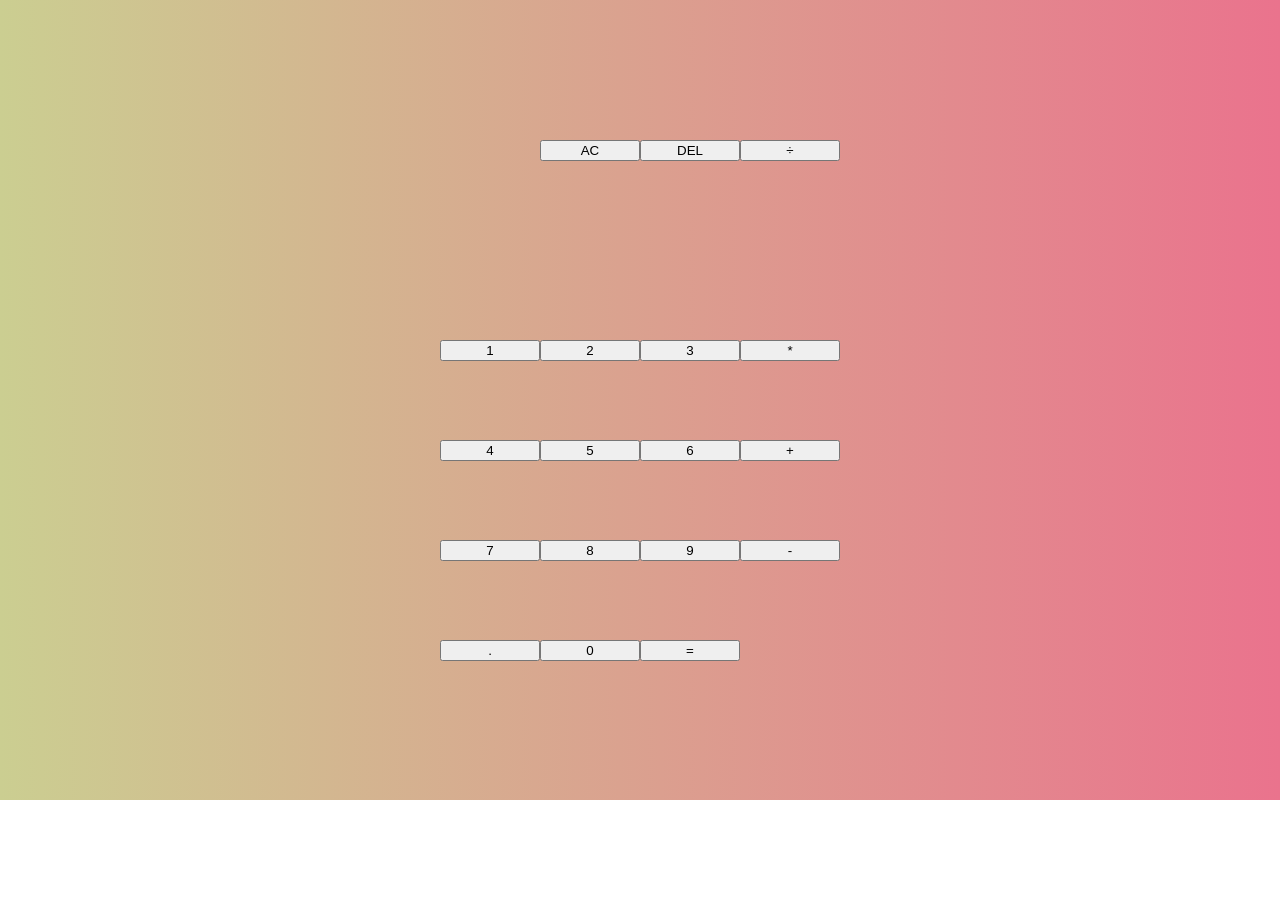
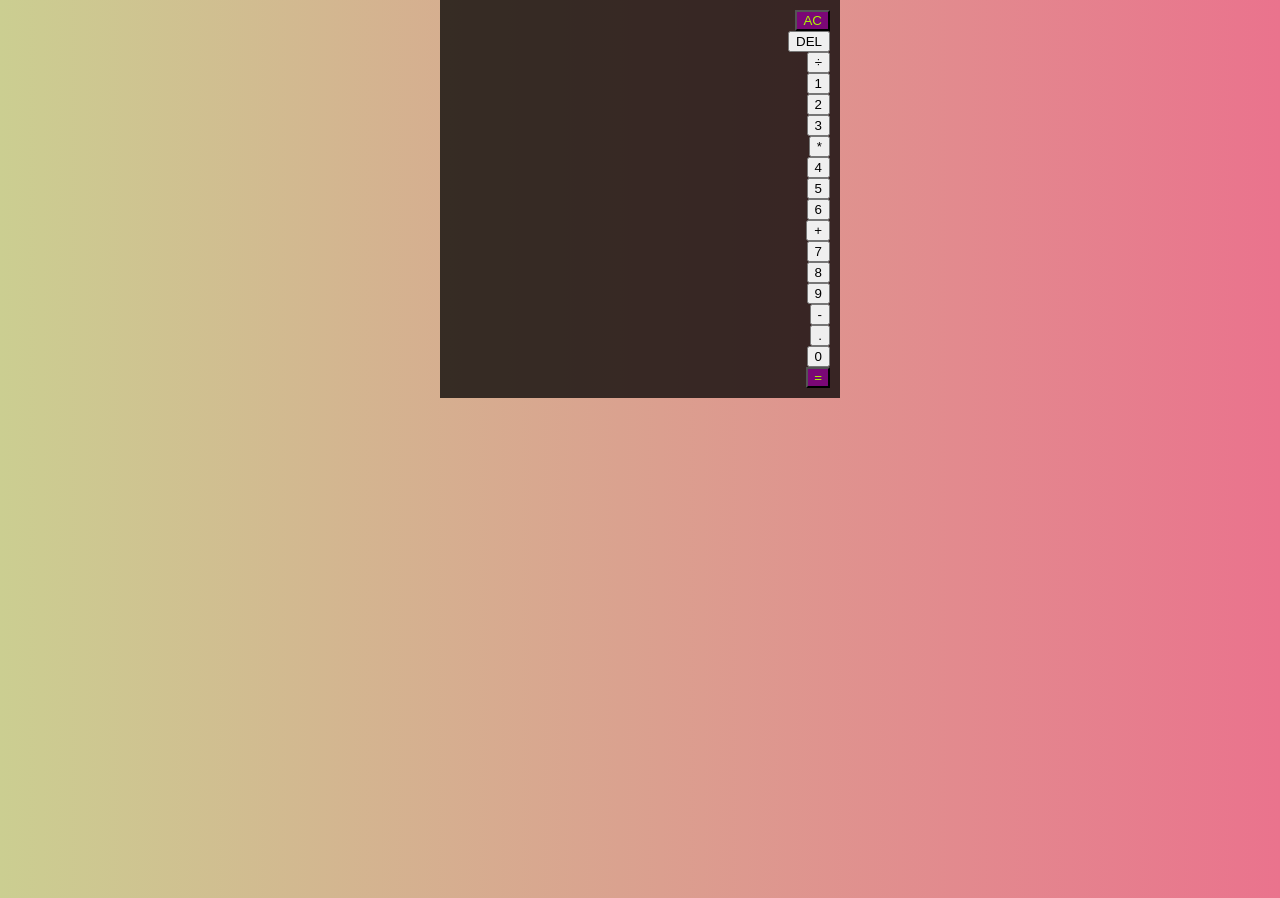
Before and after one commit to lomeintheory/Chrome-Extension, a browser extension: page index.html in a window 1280 px wide. Before the commit the page ends 800 px from the top, so only its background shows below. Drawn offline with Linux system fonts and the light colour scheme.

Commit message:
updating files

```diff
--- a/calculator.js
+++ b/calculator.js
@@ -0,0 +1,39 @@
+const numberButtons = document.querySelectorAll('[data-number]')
+const operationButtons = document.querySelectorAll('[data-operation]')
+const equalsButton = document.querySelector('[data-equals]')
+const deleteButton = document.querySelector('[data-delete]')
+const allClearButton = document.querySelector('[data-all-clear]')
+const previousOperandTextElement = document.querySelector('[data-previous-operand]')
+const currentOperandTextElement = document.querySelector('[data-current-operand]')
+
+
+class Calculator {
+    constructor(previousOperandTextElement, currentOperandTextElement) {
+      this.previousOperandTextElement = previousOperandTextElement
+      this.currentOperandTextElement = currentOperandTextElement
+      this.clear()
+  }
+
+clear() {
+    this.currentOperand = '';
+    this.previousOperand = '';
+    this.operation = undefined;
+}
+
+delete() {
+}
+
+appendNumber(number) {
+}
+
+chooseOperation(operation) {
+}
+
+compute() {
+}
+
+updateDisplay() {
+}
+}
+
+const calculator = new Calculator(previousOperandTextElement, currentOperandTextElement)
--- a/index.html
+++ b/index.html
@@ -8,29 +8,23 @@
     <script src="calculator.js" defer></script>
     <div class="calculator-grid">
         <div class="output">
-            <div class="previous-operand"></div>
-            <div class="current-operand"></div>
-        </div>
-        <button class="span-two">AC</button>
-        <button>DEL</button>
-        <button>÷</button>
-        <button>1</button>
-        <button>2</button>
-        <button>3</button>
-        <button>*</button>
-        <button>4</button>
-        <button>5</button>
-        <button>6</button>
-        <button>+</button>
-        <button>7</button>
-        <button>8</button>
-        <button>9</button>
-        <button>-</button>
-        <button>.</button>
-        <button>0</button>
-        <button class="span-two">=</button>
-    </div>
-</head>
-<body>
-</body>
-</html>
+            <div data-previous-operand class="previous-operand"></div>
+    <div data-current-operand class="current-operand"></div>
+<button data-all-clear class="span-two">AC</button>
+  <button data-delete>DEL</button>
+  <button data-operation>÷</button>
+  <button data-number>1</button>
+  <button data-number>2</button>
+  <button data-number>3</button>
+  <button data-operation>*</button>
+  <button data-number>4</button>
+  <button data-number>5</button>
+  <button data-number>6</button>
+  <button data-operation>+</button>
+  <button data-number>7</button>
+  <button data-number>8</button>
+  <button data-number>9</button>
+  <button data-operation>-</button>
+  <button data-number>.</button>
+  <button data-number>0</button>
+  <button data-equals class="span-two">=</button>
--- a/styles.css
+++ b/styles.css
@@ -18,3 +18,43 @@
     grid-template-columns: repeat(4, 100px);
     grid-template-rows: minmax(120px, auto) repeat(5, 100px);
 }
+
+.calculator-grid > button {
+    cursor: pointer;
+    font-size: 2rem;
+    border: 1px, solid #FFFFFF;
+    outline: none;
+    background-color: rbga(255, 255, 255, 0.75);
+  }
+
+.calculator-grid > button:hover {
+      background-color: #a9a9a9;
+}
+
+.span-two {
+    grid-column: span 2;
+    color: #adf802;
+    background-color: rgba(139, 0, 139, 0.8);
+  }
+
+  .output{
+    grid-column: 1 / -1;
+    background-color: rgba(0, 0, 0, 0.75);
+    display: flex;
+    align-items: flex-end;
+    justify-content: space-around;
+    flex-direction: column;
+    padding: 10px;
+    word-wrap: break-word;
+    word-break: break-all;
+  }
+
+  .output .previous-operand{
+    color: rgba(255,255, 255, 0.75);
+    font-size: 1.5rem;
+  }
+
+  .output .current-operand{
+    color: white;
+    font-size: 2.5rem;
+  }
```
